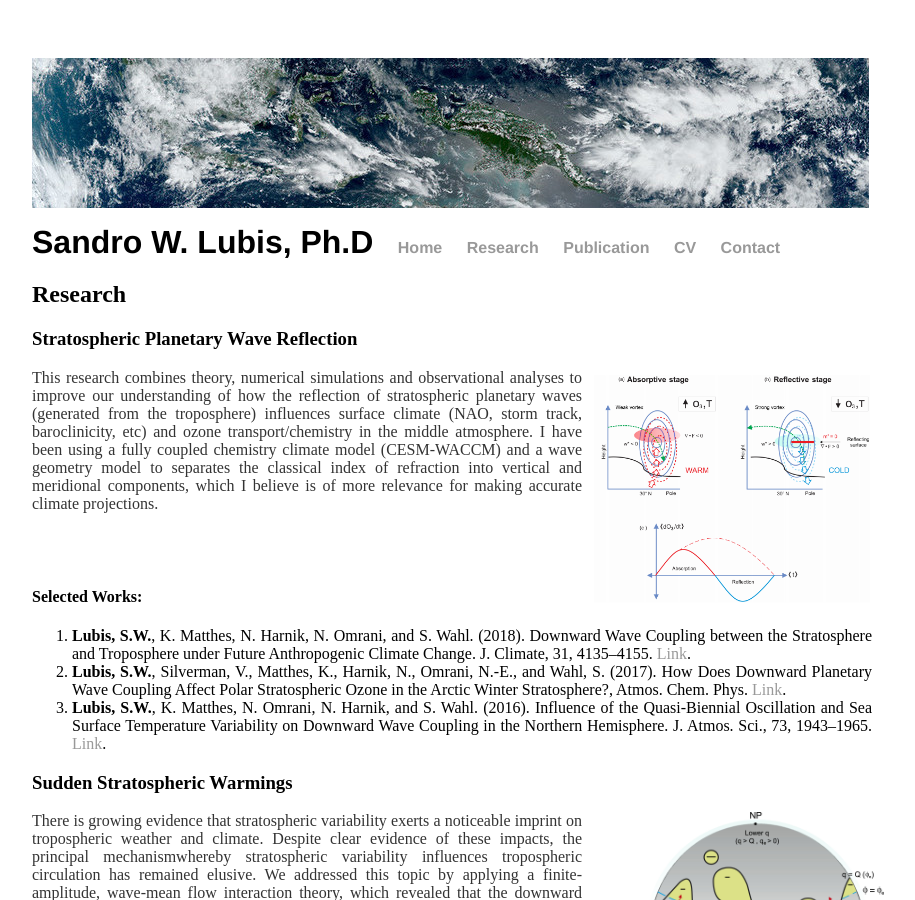
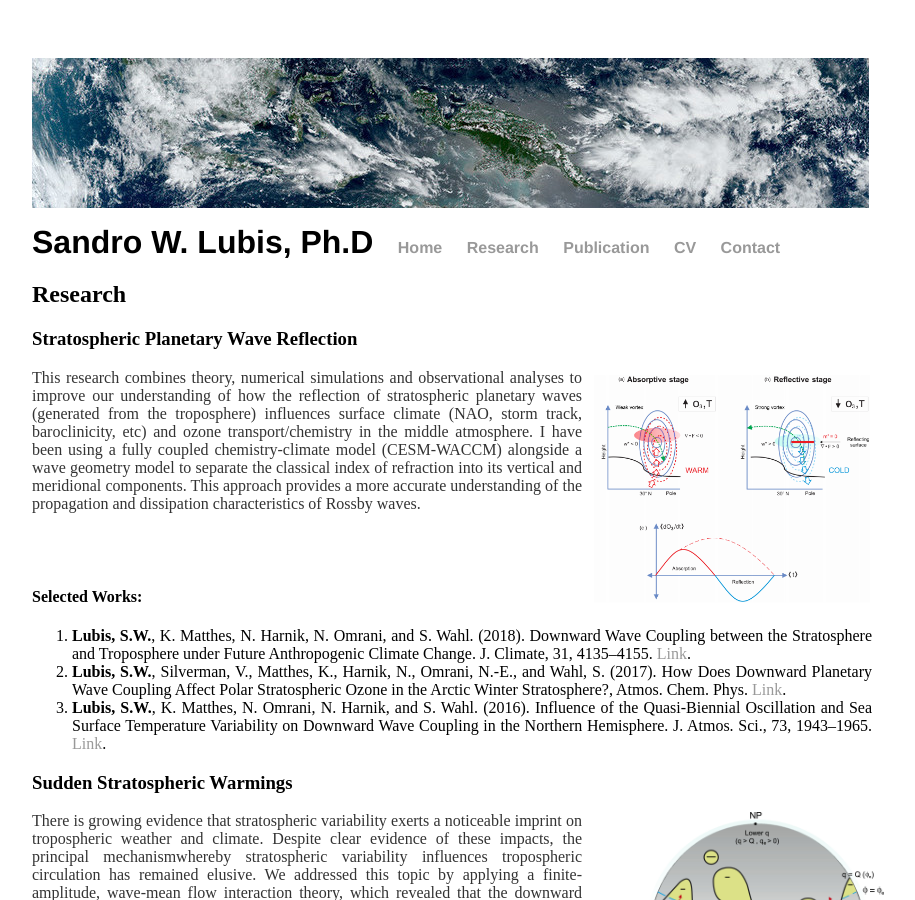
Before and after one commit to sandrolubis/sandrolubis.github.io, a Jekyll site: the page built from research/index.html, in a window 1280 px wide and 900 px high. Shown: the whole window, without its empty margins (276-1191 px from the left). Built offline with Jekyll 4.4.1, drawn with Linux system fonts in a browser that asks for light colours.

Commit message:
Update index.html

```diff
--- a/research/index.html
+++ b/research/index.html
@@ -8,9 +8,7 @@ title: Research Interests | Sandro Lubis
 			<img src="https://sandrolubis.github.io/assets/images/dwc-schematic.png" alt="Fig 1" style="position:absolute; left:870px; width:280px">
 			<p class="indented", style="width:550px"><font size=3> This research combines theory, numerical simulations and
 				observational analyses to improve our understanding of how the reflection of stratospheric planetary waves (generated from the troposphere)
-				 influences surface climate (NAO, storm track, baroclinicity, etc) and ozone transport/chemistry in the middle atmosphere. I have been
-				using a fully coupled chemistry climate model (CESM-WACCM) and a wave geometry model to separates the classical index of refraction into vertical and meridional
-				components, which I believe is of more relevance for making accurate climate projections.  </font></p>
+				 influences surface climate (NAO, storm track, baroclinicity, etc) and ozone transport/chemistry in the middle atmosphere. I have been using a fully coupled chemistry-climate model (CESM-WACCM) alongside a wave geometry model to separate the classical index of refraction into its vertical and meridional components. This approach provides a more accurate understanding of the propagation and dissipation characteristics of Rossby waves.  </font></p>
 			<h4 style="margin-top:75px;">Selected Works:</h4>
 			<ol style="text-align:justify;">
 			  <li><b>Lubis, S.W.</b>, K. Matthes, N. Harnik, N. Omrani, and S. Wahl. (2018). Downward Wave Coupling between the Stratosphere and Troposphere under Future Anthropogenic Climate Change. J. Climate, 31, 4135–4155. <a href="https://doi.org/10.1175/JCLI-D-17-0382.1">Link</a>.</li>
```
